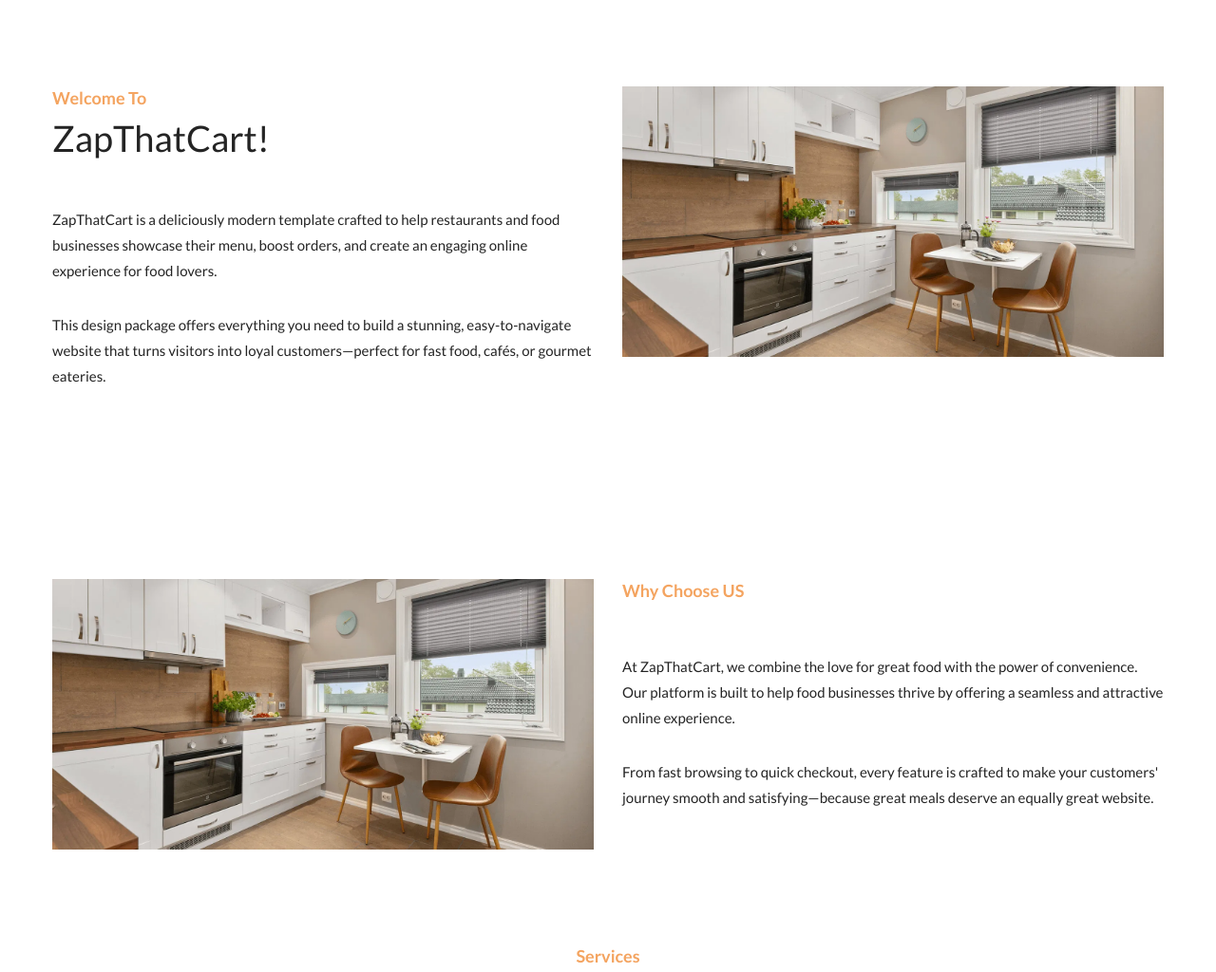
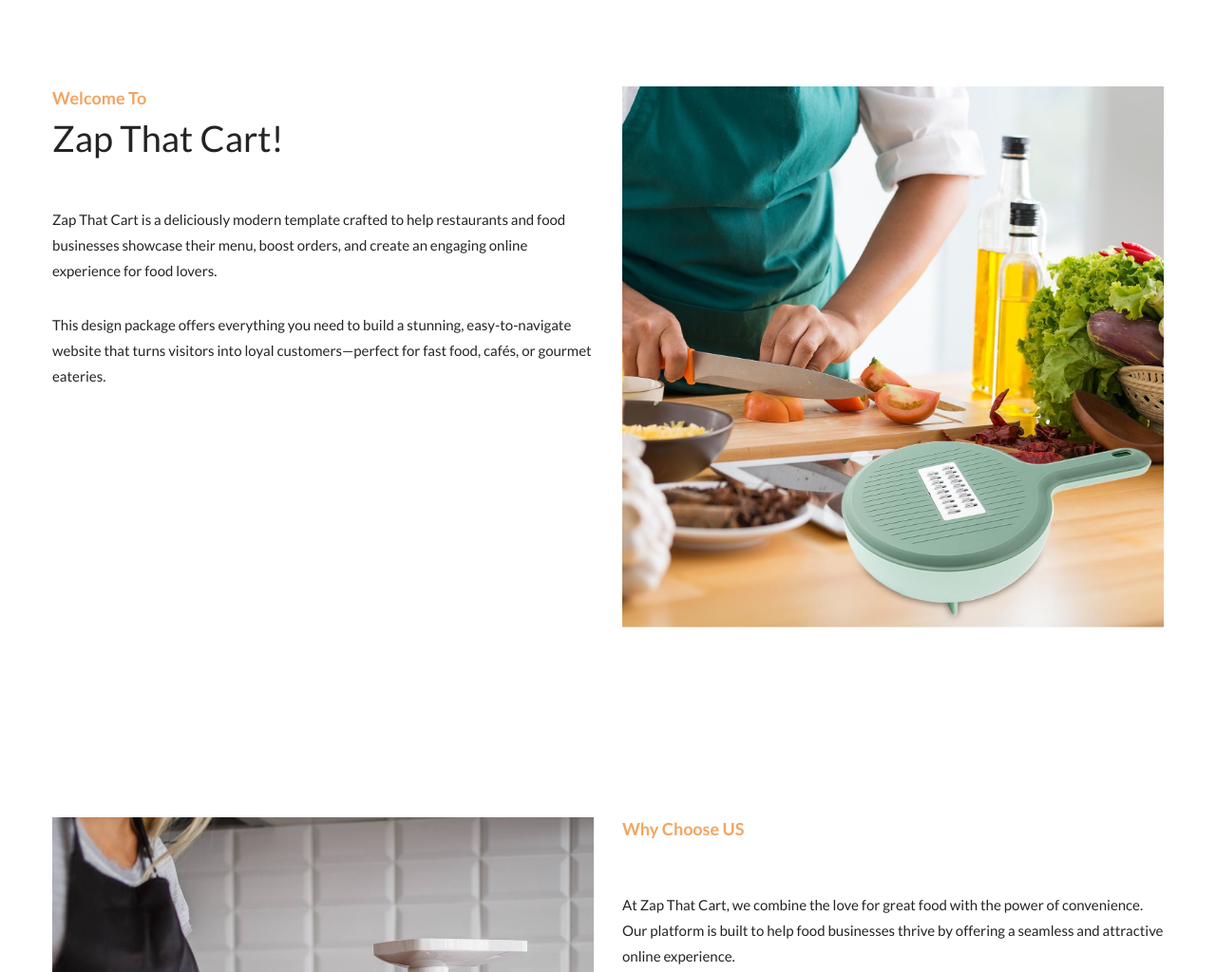
Before and after one commit to learningtechcoding/zapthatcart1, a plain HTML site: page index.html in a window 1280 px wide. Shown: the part 1000-2024 px from the top of the page at 95% size. Drawn offline with nearby package versions, Linux system fonts and the light colour scheme.

Commit message:
changes final

```diff
--- a/index.html
+++ b/index.html
@@ -6,7 +6,7 @@
     <meta http-equiv="X-UA-Compatible" content="IE=edge">
     <meta name="viewport" content="width=device-width, initial-scale=1.0" />
 
-    <title>zapthatcart website
+    <title>Zap That Cart
     </title>
 
     <!--== Favicon ==-->
@@ -103,7 +103,7 @@
                         <div class="swiper-wrapper">
                             <div class="swiper-slide">
                                 <!-- Start Slide Item -->
-                                <div class="home-slider-item bg-img-cover" data-bg-img="assets/img/slider/1.png">
+                                <div class="home-slider-item bg-img-cover" data-bg-img="assets/img/slider/mainbanner.png">
                                     <div class="slider-content-area">
                                         <div class="container">
                                             <div class="row">
@@ -127,7 +127,7 @@
                             </div>
                             <div class="swiper-slide">
                                 <!-- Start Slide Item -->
-                                <div class="home-slider-item bg-img-cover" data-bg-img="assets/img/slider/2.png">
+                                <div class="home-slider-item bg-img-cover" data-bg-img="assets/img/slider/about1.png">
                                     <div class="slider-content-area">
                                         <div class="container">
                                             <div class="row">
@@ -165,9 +165,9 @@
               <div class="about-content">
                 <div class="section-title">
                   <h5 class="subtitle">Welcome To</h5>
-                  <h2 class="title">ZapThatCart!</h2>
+                  <h2 class="title">Zap That Cart!</h2>
                 </div>
-                <p>ZapThatCart is a deliciously modern template crafted to help restaurants and food businesses showcase their menu, boost orders, and create an engaging online experience for food lovers.
+                <p>Zap That Cart is a deliciously modern template crafted to help restaurants and food businesses showcase their menu, boost orders, and create an engaging online experience for food lovers.
 
                 </p>
                 <p>                  This design package offers everything you need to build a stunning, easy-to-navigate website that turns visitors into loyal customers—perfect for fast food, cafés, or gourmet eateries.
@@ -176,7 +176,7 @@
             </div>
             <div class="col-lg-6">
               <div class="thumb mt-md-60">
-                <img src="assets/img/about1.png" alt="Image-Alan">
+                <img src="assets/img/about1.jpg" alt="Image-Alan">
               </div>
             </div>
           </div>
@@ -192,7 +192,7 @@
 
             <div class="col-lg-6">
                 <div class="thumb mt-md-60">
-                  <img src="assets/img/about1.png" alt="Image-Alan">
+                  <img src="assets/img/about2.jpg" alt="Image-Alan">
                 </div>
               </div>
             <div class="col-lg-6">
@@ -201,7 +201,7 @@
                   <h5 class="subtitle">Why Choose US</h5>
 
                 </div>
-                <p>At ZapThatCart, we combine the love for great food with the power of convenience. Our platform is built to help food businesses thrive by offering a seamless and attractive online experience.</p>
+                <p>At Zap That Cart, we combine the love for great food with the power of convenience. Our platform is built to help food businesses thrive by offering a seamless and attractive online experience.</p>
                 <p>From fast browsing to quick checkout, every feature is crafted to make your customers' journey smooth and satisfying—because great meals deserve an equally great website.</p>
               </div>
             </div>
@@ -301,7 +301,7 @@
                           </div>
                         </div>
                         <div class="client-content">
-                          <p>The website is super easy to use, and the delivery was right on time. Highly recommend ZapThatCart!</p>
+                          <p>The website is super easy to use, and the delivery was right on time. Highly recommend Zap That Cart!</p>
                         </div>
                         <div class="client-info">
                           <h4 class="name">Pitter davil</h4>
@@ -424,7 +424,7 @@
                         <div class="row align-items-center">
                             <div class="col-12">
                                 <div class="widget-copyright text-center">
-                                   <p>@2025 All CopyRights Are Reserved By zapthatcart.</p>
+                                   <p>@2025 All CopyRights Are Reserved By Zap That Cart.</p>
                                 </div>
                             </div>
                         </div>
```
Also changed, not shown: 404.html (+1 -1 lines), CookiesPolicy.html (+2 -2 lines), PrivacyPolicy.html (+2 -2 lines), TermAndCondition.html (+2 -2 lines), assets/img/about1.jpg (added), assets/img/about1.png (deleted), assets/img/about2.jpg (added), assets/img/slider/about1.png (added).
